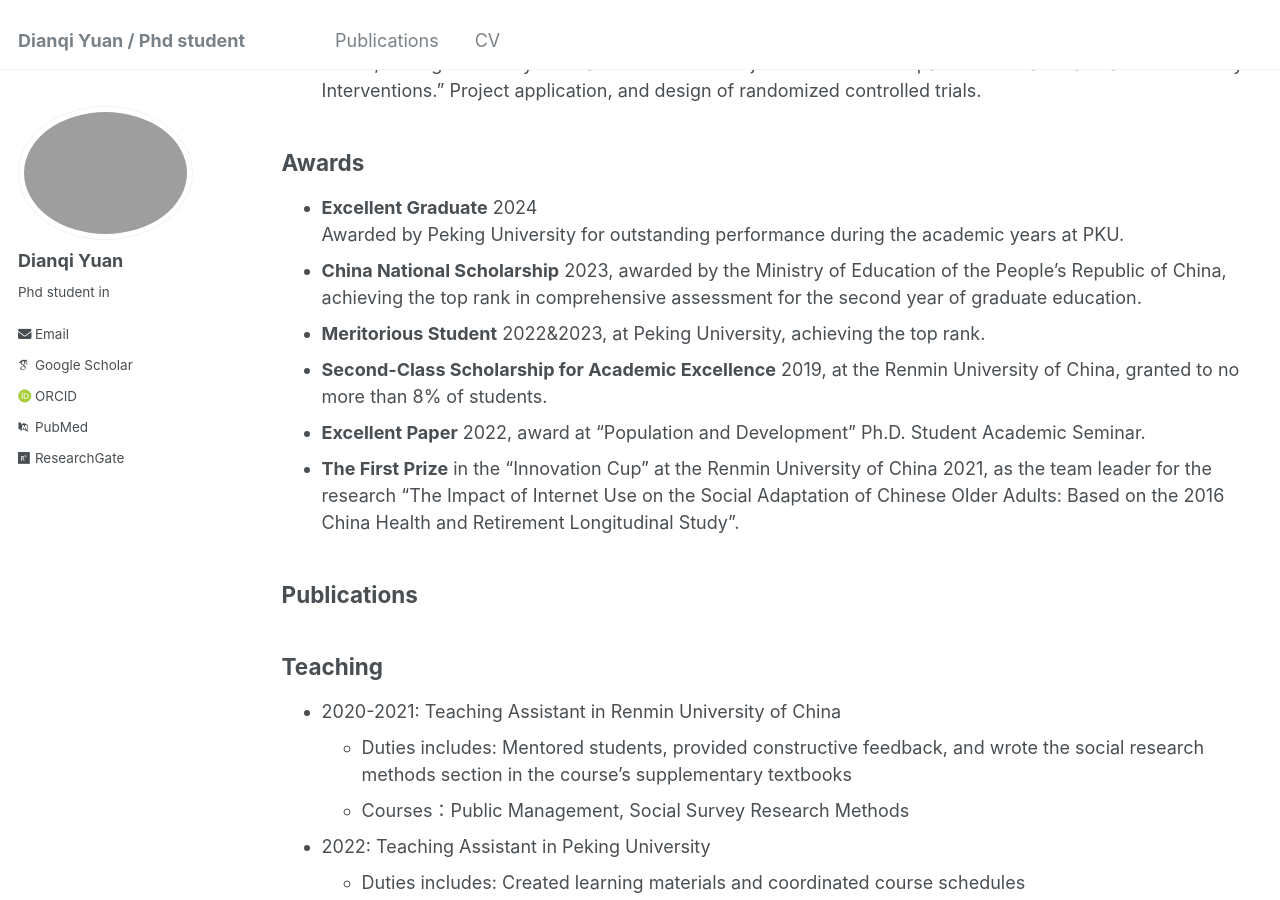
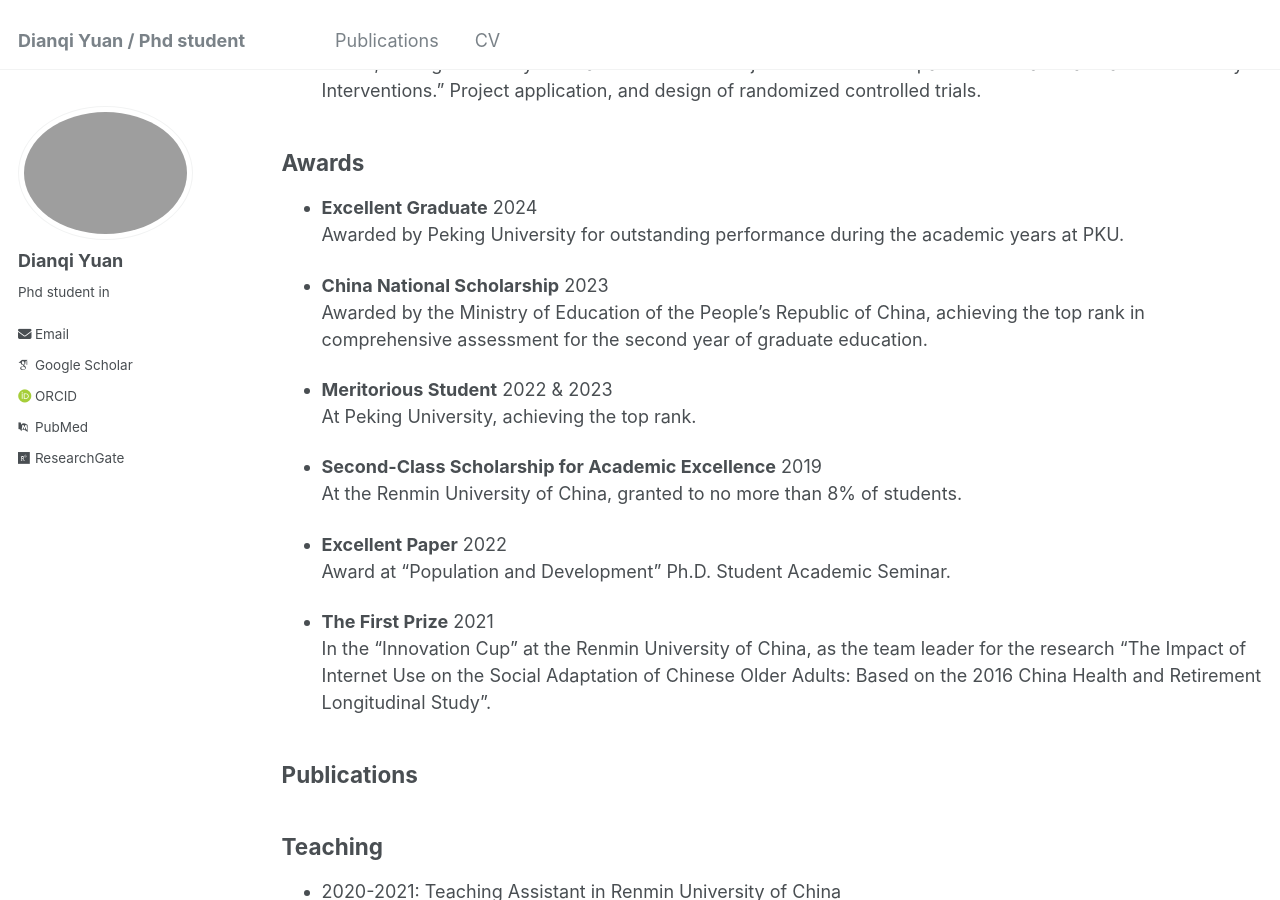
Before and after one commit to dianqi-yuan/dianqi-yuan.github.io, a Jekyll site: the page built from _pages/cv.md, in a window 1280 px wide and 900 px high, scrolled down 669 px. Built offline with Jekyll 4.4.1, drawn with Linux system fonts in a browser that asks for light colours; some web fonts are replaced.

Commit message:
Update cv.md

```diff
--- a/_pages/cv.md
+++ b/_pages/cv.md
@@ -25,13 +25,24 @@ Research experience
 
 Awards
 ------
-* **Excellent Graduate** 2024
+* **Excellent Graduate**         2024
   Awarded by Peking University for outstanding performance during the academic years at PKU.
-* **China National Scholarship** 2023, awarded by the Ministry of Education of the People's Republic of China, achieving the top rank in comprehensive assessment for the second year of graduate education.
-* **Meritorious Student** 2022&2023, at Peking University, achieving the top rank.
-* **Second-Class Scholarship for Academic Excellence** 2019, at the Renmin University of China, granted to no more than 8% of students.
-* **Excellent Paper** 2022, award at "Population and Development" Ph.D. Student Academic Seminar.
-* **The First Prize** in the "Innovation Cup" at the Renmin University of China 2021, as the team leader for the research "The Impact of Internet Use on the Social Adaptation of Chinese Older Adults: Based on the 2016 China Health and Retirement Longitudinal Study".
+
+* **China National Scholarship**         2023
+  Awarded by the Ministry of Education of the People's Republic of China, achieving the top rank in comprehensive assessment for the second year of graduate education.
+
+* **Meritorious Student**         2022 & 2023
+  At Peking University, achieving the top rank.
+
+* **Second-Class Scholarship for Academic Excellence**         2019
+  At the Renmin University of China, granted to no more than 8% of students.
+
+* **Excellent Paper**         2022
+  Award at "Population and Development" Ph.D. Student Academic Seminar.
+
+* **The First Prize**         2021
+  In the "Innovation Cup" at the Renmin University of China, as the team leader for the research "The Impact of Internet Use on the Social Adaptation of Chinese Older Adults: Based on the 2016 China Health and Retirement Longitudinal Study".
+
 
 Publications
 ------
```
